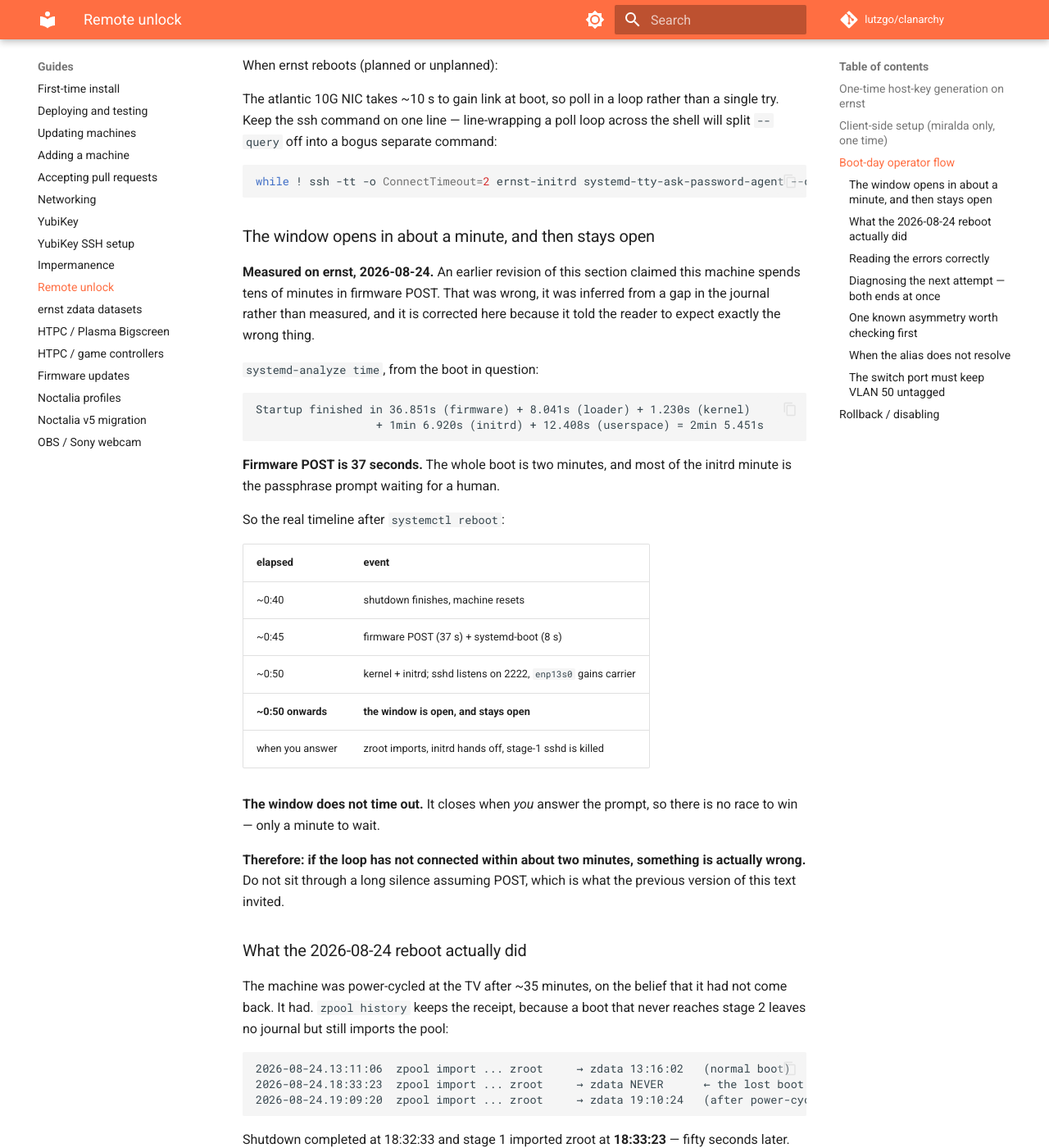
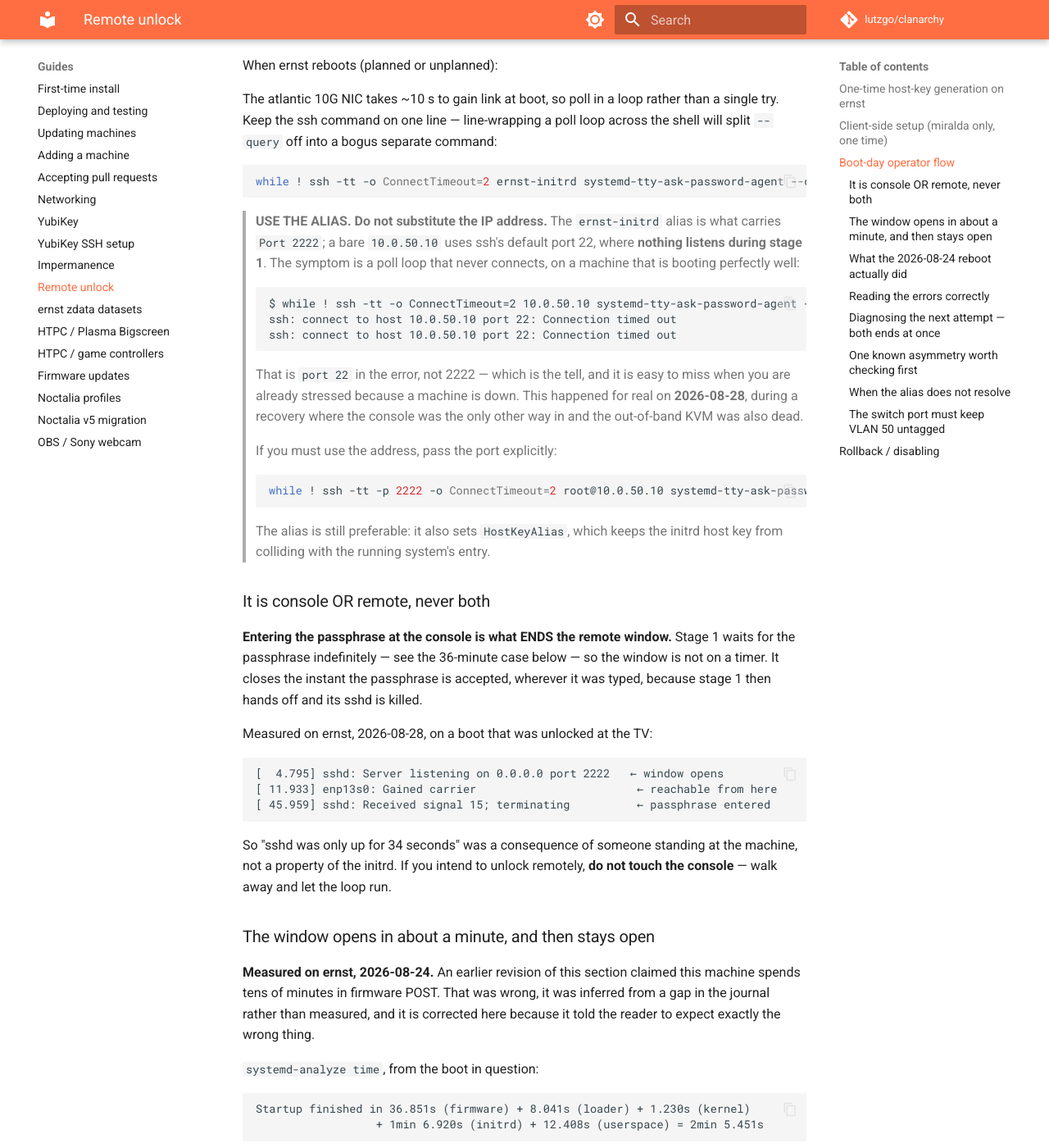
Before and after one commit to lutzgo/clanarchy, an MkDocs documentation site: the page built from docs/guides/remote-unlock.md, in a window 1280 px wide and 1400 px high, scrolled down 1381 px. Shown: the whole window at 82% size. Built offline with MkDocs 1.6.1 and Material for MkDocs 9.7.7, drawn with Linux system fonts in a browser that asks for light colours; comment, search, counter and statistics services are not loaded.

Commit message:
Document the two ways remote unlock silently fails
Both bit during the 2026-08-28 recovery, on a machine where the console was
the only other way in and the out-of-band KVM was also dead.

THE PORT.  The `ernst-initrd` alias is what carries Port 2222.  Substituting
the bare address — which is the natural thing to do when a machine is down
and you are typing fast — falls back to ssh's default port 22, where nothing
listens in stage 1.  The tell is `port 22` in the error text, and it is easy
to miss under stress.  The guide now shows the exact failing output next to
the working command, plus the explicit `-p 2222` form for when the address
must be used.

CONSOLE OR REMOTE, NEVER BOTH.  Entering the passphrase at the console is
what ENDS the remote window: stage 1 waits indefinitely (the 36-minute case
is already documented here), so the window is not on a timer — it closes the
instant the passphrase is accepted, wherever it was typed, because stage 1
then hands off and kills its sshd.  Measured on this boot:

  [  4.795] sshd: Server listening on 0.0.0.0 port 2222
  [ 11.933] enp13s0: Gained carrier
  [ 45.959] sshd: Received signal 15; terminating

That is recorded because "sshd was only up for 34 seconds" reads like an
initrd defect and is not one — it is a consequence of someone standing at
the machine.

Neither finding is evidence against initrd SSH itself, which started on time
and listened throughout.

Co-Authored-By: Claude Opus 5 <noreply@anthropic.com>
Claude-Session: https://claude.ai/code/session_01FWzyFovh7aazW8U6o5KiCZ

````diff
--- a/docs/guides/remote-unlock.md
+++ b/docs/guides/remote-unlock.md
@@ -68,6 +68,51 @@ into a bogus separate command:
 ```bash
 while ! ssh -tt -o ConnectTimeout=2 ernst-initrd systemd-tty-ask-password-agent --query; do sleep 1; done
 ```
+
+> **USE THE ALIAS. Do not substitute the IP address.** The `ernst-initrd`
+> alias is what carries `Port 2222`; a bare `10.0.50.10` uses ssh's default
+> port 22, where **nothing listens during stage 1**. The symptom is a poll
+> loop that never connects, on a machine that is booting perfectly well:
+>
+> ```
+> $ while ! ssh -tt -o ConnectTimeout=2 10.0.50.10 systemd-tty-ask-password-agent --query; do sleep 1; done
+> ssh: connect to host 10.0.50.10 port 22: Connection timed out
+> ssh: connect to host 10.0.50.10 port 22: Connection timed out
+> ```
+>
+> That is `port 22` in the error, not 2222 — which is the tell, and it is easy
+> to miss when you are already stressed because a machine is down. This
+> happened for real on **2026-08-28**, during a recovery where the console was
+> the only other way in and the out-of-band KVM was also dead.
+>
+> If you must use the address, pass the port explicitly:
+>
+> ```bash
+> while ! ssh -tt -p 2222 -o ConnectTimeout=2 root@10.0.50.10 systemd-tty-ask-password-agent --query; do sleep 1; done
+> ```
+>
+> The alias is still preferable: it also sets `HostKeyAlias`, which keeps the
+> initrd host key from colliding with the running system's entry.
+
+### It is console OR remote, never both
+
+**Entering the passphrase at the console is what ENDS the remote window.**
+Stage 1 waits for the passphrase indefinitely — see the 36-minute case
+below — so the window is not on a timer. It closes the instant the
+passphrase is accepted, wherever it was typed, because stage 1 then hands
+off and its sshd is killed.
+
+Measured on ernst, 2026-08-28, on a boot that was unlocked at the TV:
+
+```
+[  4.795] sshd: Server listening on 0.0.0.0 port 2222   ← window opens
+[ 11.933] enp13s0: Gained carrier                        ← reachable from here
+[ 45.959] sshd: Received signal 15; terminating          ← passphrase entered
+```
+
+So "sshd was only up for 34 seconds" was a consequence of someone standing
+at the machine, not a property of the initrd. If you intend to unlock
+remotely, **do not touch the console** — walk away and let the loop run.
 
 ### The window opens in about a minute, and then stays open
 
````
